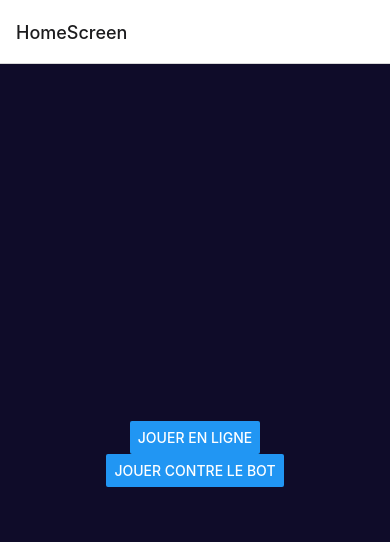
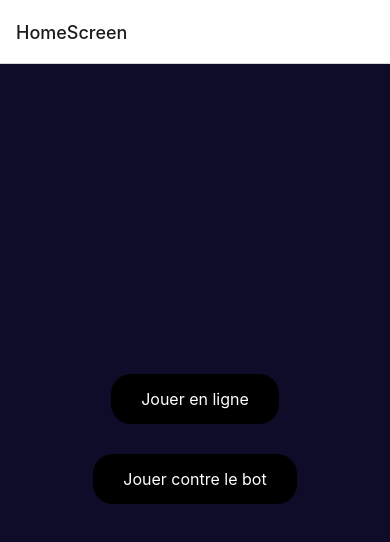
Before and after one commit to Elsword24/Yams-Master, a React Native app in the folder yarn-live-g2/: screen /HomeScreen in a window 390 px wide. Shown: the top 542 px of the page. Built offline with nearby package versions, Linux system fonts and the light colour scheme; no server answers.

Commit message:
update front

```diff
--- a/yarn-live-g2/app/screens/home.screen.js
+++ b/yarn-live-g2/app/screens/home.screen.js
@@ -1,20 +1,24 @@
-import { StyleSheet, View, Button } from "react-native";
+import { StyleSheet, View, TouchableOpacity, Text} from "react-native";
 
 export default function HomeScreen({ navigation }) {
 
   return (
     <View style={[styles.container, styles.background]}>
-      <View>
-        <Button
-          title="Jouer en ligne"
-          onPress={() => navigation.navigate('OnlineGameScreen')}
-        />
+      <View style={styles.buttonContainer}>
+      <TouchableOpacity
+        style={styles.button}
+        onPress={() => navigation.navigate('OnlineGameScreen')}
+      >
+        <Text style={styles.buttonText}>Jouer en ligne</Text>
+      </TouchableOpacity>
       </View>
-      <View>
-        <Button
-          title="Jouer contre le bot"
-          onPress={() => navigation.navigate('VsBotGameScreen')}
-        />
+      <View style={styles.buttonContainer}>
+      <TouchableOpacity
+        style={styles.button}
+        onPress={() => navigation.navigate('VsBotGameScreen')}
+      >
+        <Text style={styles.buttonText}>Jouer contre le bot</Text>
+      </TouchableOpacity>
       </View>
     </View>
   );
@@ -29,5 +33,20 @@ const styles = StyleSheet.create({
   },
   background: {
     backgroundColor: "#0f0c29", // Couleur de fond
+  },
+  buttonContainer: {
+    marginBottom: 20, // Ajoute de l'écart entre les boutons
+  },
+  button: {
+    backgroundColor: "#000000",
+    paddingVertical: 15,
+    paddingHorizontal: 30,
+    borderRadius: 20,
+    marginBottom: 10,
+  },
+  buttonText: {
+    color: "#fff",
+    fontSize: 16,
+    textAlign: "center",
   }
 });
```
Also changed, not shown: 1 other file (tests, documents, lock files or other folders).
